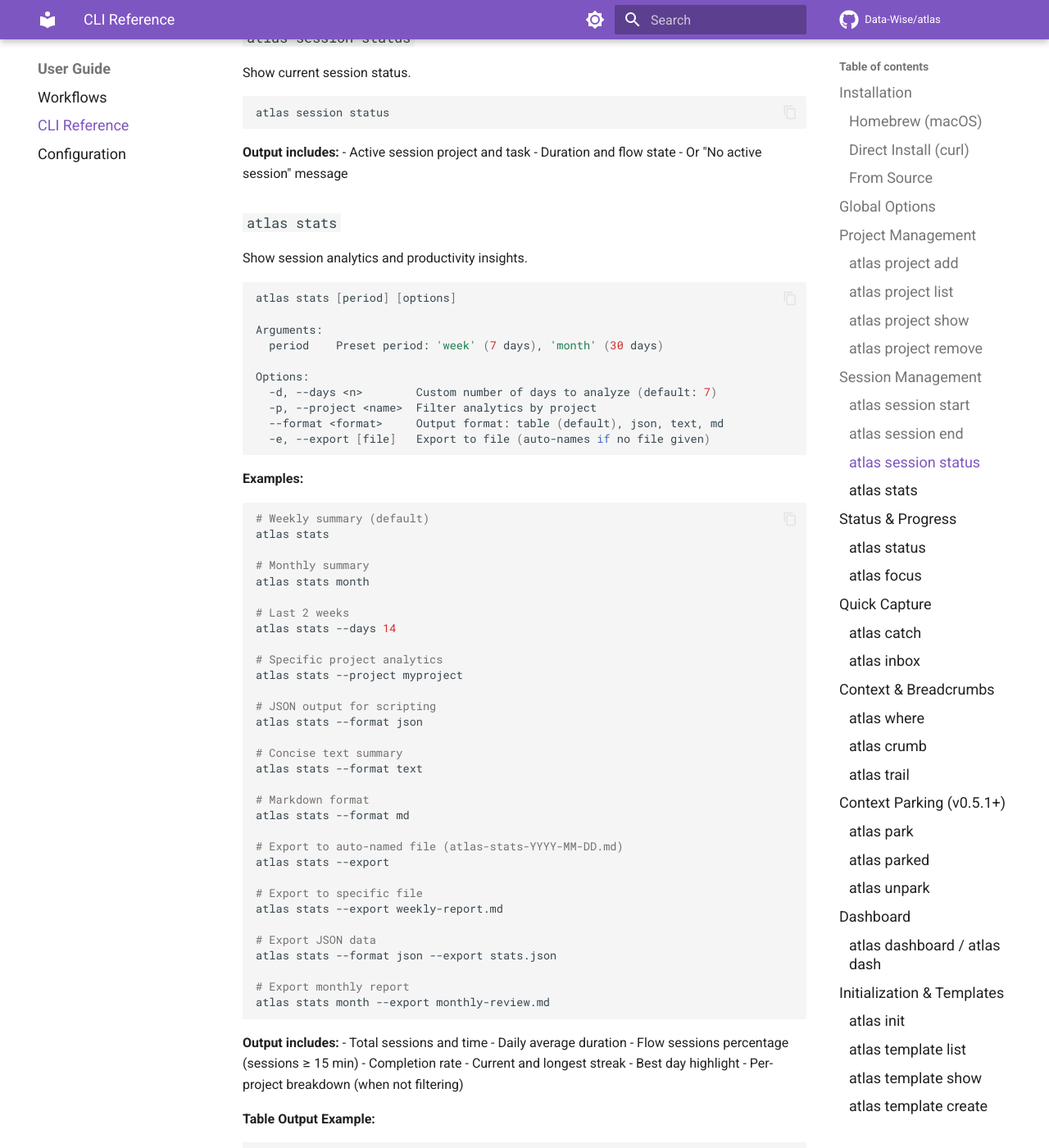
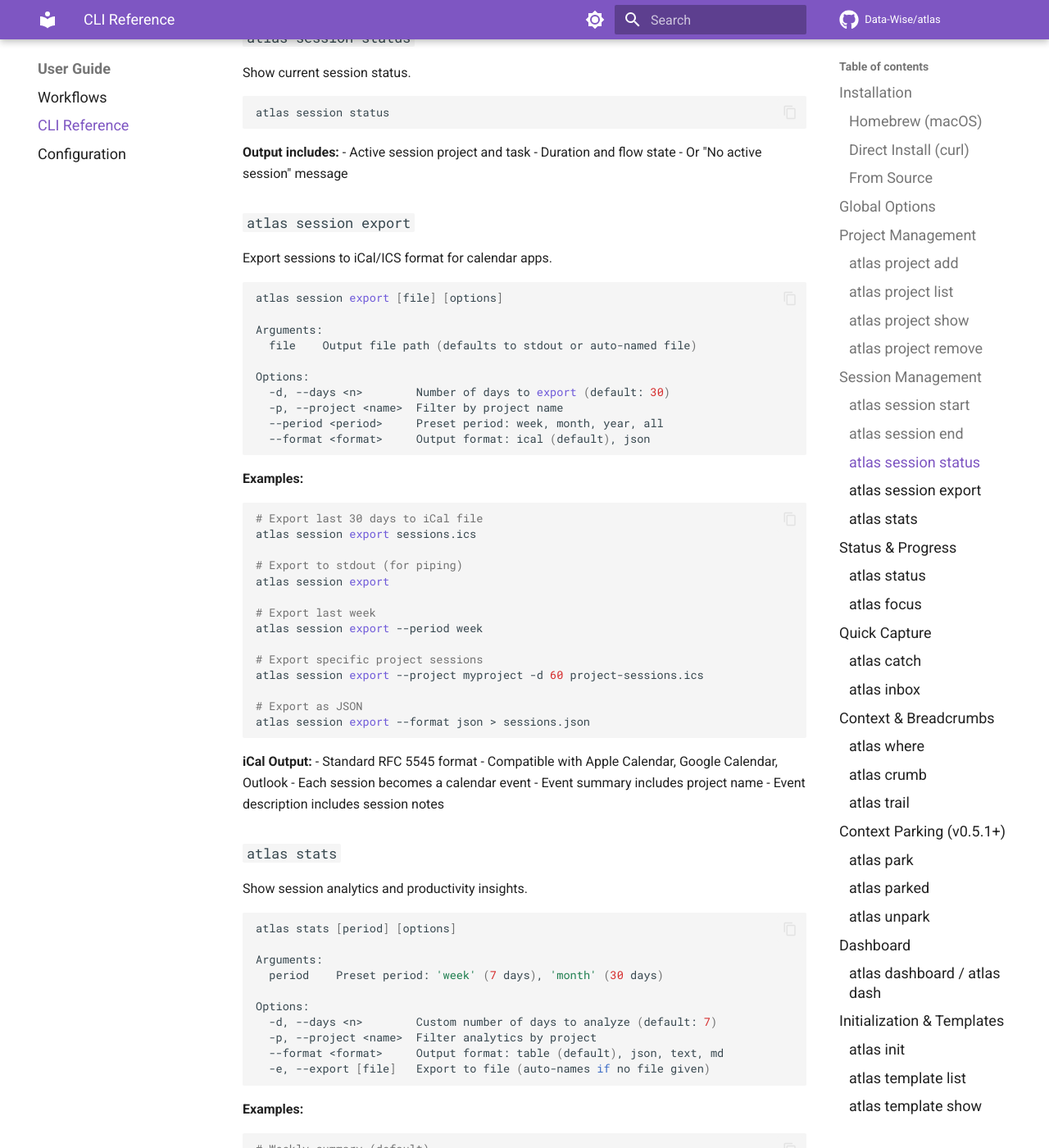
Before and after one commit to Data-Wise/atlas, an MkDocs documentation site: the page built from docs/CLI-REFERENCE.md, in a window 1280 px wide and 1400 px high, scrolled down 3847 px. Shown: the whole window at 82% size. Built offline with MkDocs 1.6.1 and Material for MkDocs 9.7.7, drawn with Linux system fonts in a browser that asks for light colours; comment, search, counter and statistics services are not loaded; some of the changed text lies outside the part shown.

Commit message:
docs: update documentation for v0.7.0 features
- Add atlas session export command to CLI-REFERENCE.md
- Add Timeline view (T key) keybinding documentation
- Document Task-Based Focus workflow (prompts, c/p/n outcomes)
- Update REFCARD.md with new commands and keybindings
- Update CLAUDE.md version and test count (1,192)

🤖 Generated with [Claude Code](https://claude.com/claude-code)

Co-Authored-By: Claude Opus 4.5 <noreply@anthropic.com>

````diff
--- a/docs/CLI-REFERENCE.md
+++ b/docs/CLI-REFERENCE.md
@@ -201,6 +201,48 @@ atlas session status
 - Active session project and task
 - Duration and flow state
 - Or "No active session" message
+
+### `atlas session export`
+
+Export sessions to iCal/ICS format for calendar apps.
+
+```bash
+atlas session export [file] [options]
+
+Arguments:
+  file    Output file path (defaults to stdout or auto-named file)
+
+Options:
+  -d, --days <n>        Number of days to export (default: 30)
+  -p, --project <name>  Filter by project name
+  --period <period>     Preset period: week, month, year, all
+  --format <format>     Output format: ical (default), json
+```
+
+**Examples:**
+```bash
+# Export last 30 days to iCal file
+atlas session export sessions.ics
+
+# Export to stdout (for piping)
+atlas session export
+
+# Export last week
+atlas session export --period week
+
+# Export specific project sessions
+atlas session export --project myproject -d 60 project-sessions.ics
+
+# Export as JSON
+atlas session export --format json > sessions.json
+```
+
+**iCal Output:**
+- Standard RFC 5545 format
+- Compatible with Apple Calendar, Google Calendar, Outlook
+- Each session becomes a calendar event
+- Event summary includes project name
+- Event description includes session notes
 
 ### `atlas stats`
 
@@ -608,6 +651,24 @@ atlas dash
 | `-` | Subtract 5 minutes |
 | `c` | Quick capture |
 | `Esc` | Exit focus mode |
+
+**Task-Based Focus (v0.7.0):**
+
+When starting a Pomodoro:
+1. Dashboard prompts "What will you focus on?"
+2. Task is displayed during focus session
+3. After timer completes, asks for completion status:
+   - `c` - Completed
+   - `p` - Partial progress
+   - `n` - Pivoted to something else
+
+**Timeline View (v0.7.0):**
+
+Press `T` (Shift+T) to enter the time block view:
+- Visual timeline of today's sessions
+- Color-coded by project
+- Shows session durations and gaps
+- Helps identify work patterns
 
 ---
 
````
Also changed, not shown: other parts of docs/CLI-REFERENCE.md (+1 -0 lines), CLAUDE.md (+8 -4 lines), docs/REFCARD.md (+15 -1 lines).
